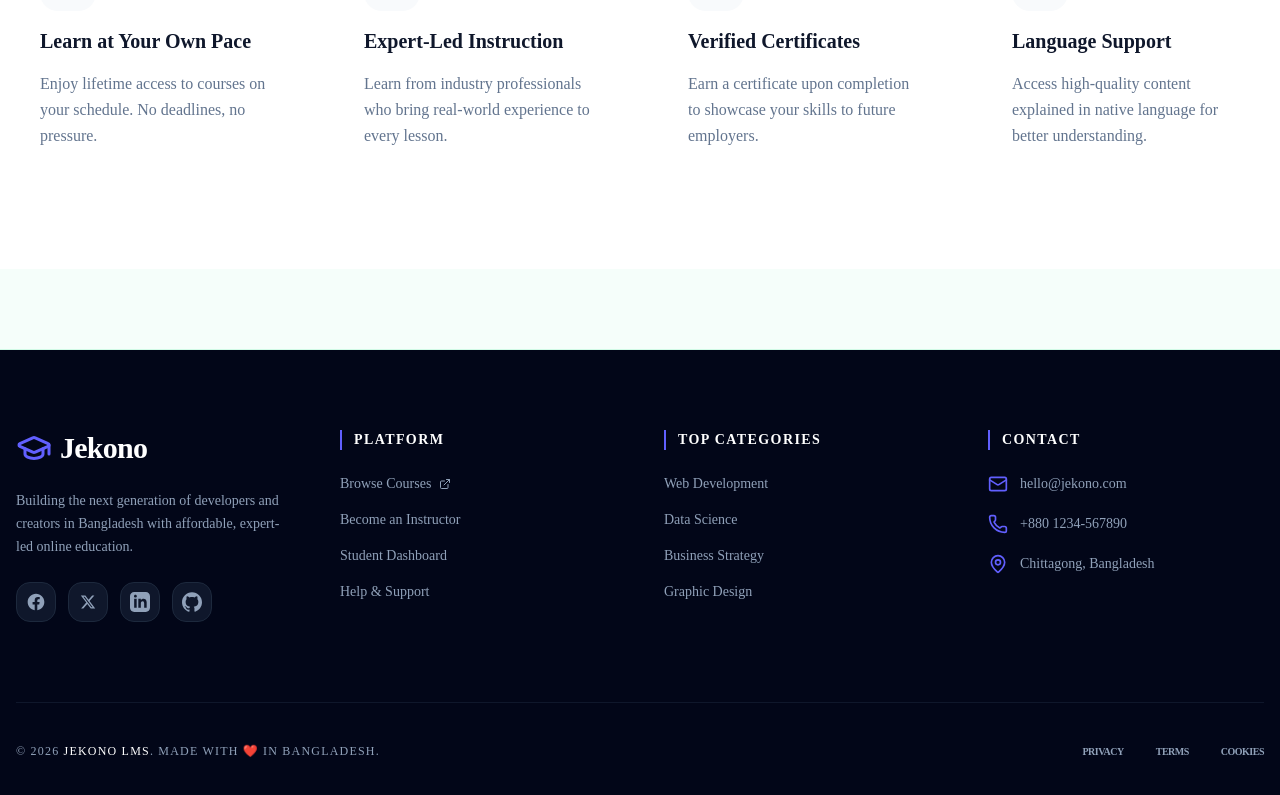
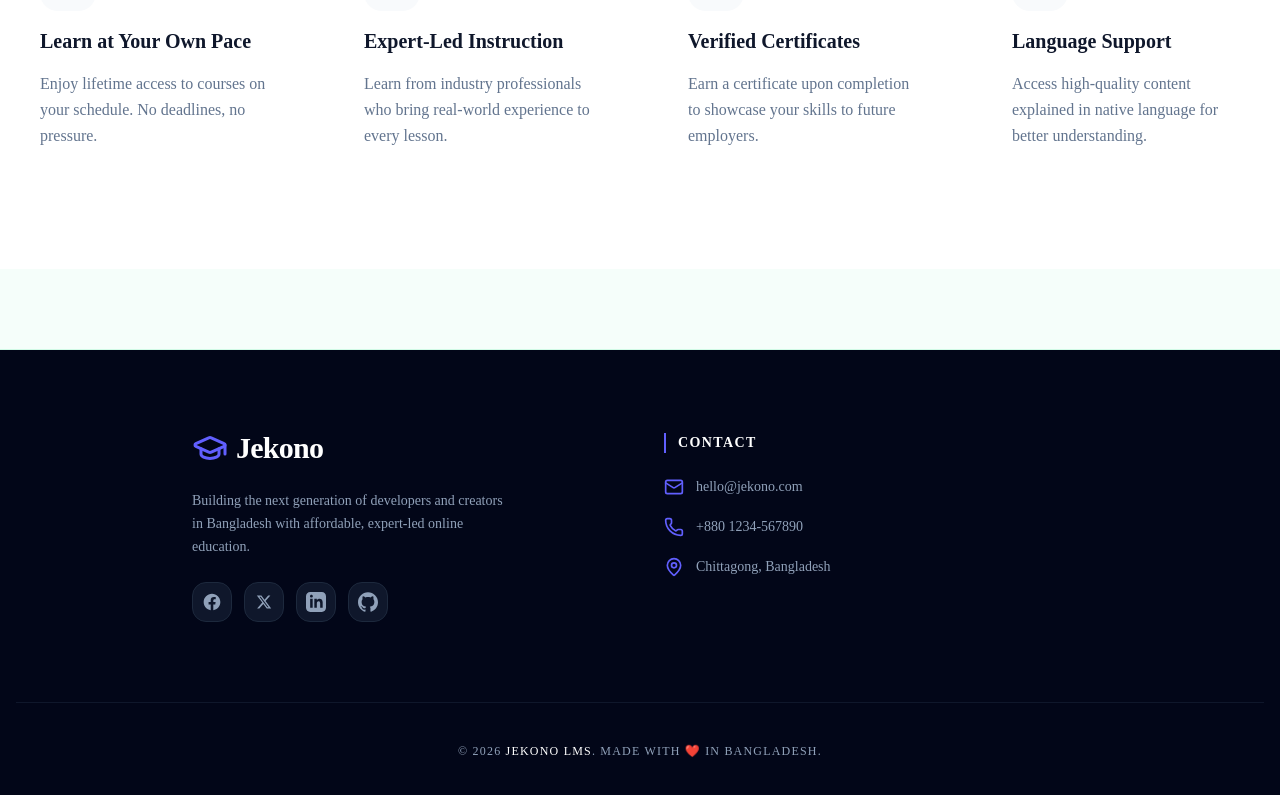
Before and after one commit to nukhaimong/learning_management_system_frontend, a Next.js app: page / in a window 1280 px wide. Shown: the part 1607-2402 px from the top of the page. Built offline with nearby package versions, Linux system fonts and the light colour scheme; no server answers.

Commit message:
remove unnecessary links from footer

```diff
--- a/src/components/layout/footer.tsx
+++ b/src/components/layout/footer.tsx
@@ -30,10 +30,11 @@ export default function Footer() {
   return (
     <footer className="bg-slate-950 text-slate-400 pt-20 pb-10">
       <div className="container mx-auto px-4">
-        {/* Main Footer Grid */}
-        <div className="grid grid-cols-1 md:grid-cols-2 lg:grid-cols-4 gap-12 mb-20">
+        {/* Main Footer Grid - Only Brand and Contact Info */}
+        <div className="grid grid-cols-1 md:grid-cols-2 gap-12 mb-20 max-w-4xl mx-auto">
           {/* Column 1: Brand & Mission */}
-          <div className="space-y-6">
+          <div className="space-y-6 text-center md:text-left">
+            <div className="flex justify-center md:justify-start">
               <Link
                 href="/"
                 className="flex items-center gap-2 text-white font-bold text-3xl tracking-tight"
@@ -41,11 +42,12 @@ export default function Footer() {
                 <GraduationCap className="h-9 w-9 text-indigo-500" />
                 <span>Jekono</span>
               </Link>
-            <p className="text-sm leading-relaxed max-w-xs">
+            </div>
+            <p className="text-sm leading-relaxed max-w-xs mx-auto md:mx-0">
               Building the next generation of developers and creators in
               Bangladesh with affordable, expert-led online education.
             </p>
-            <div className="flex items-center gap-3">
+            <div className="flex items-center gap-3 justify-center md:justify-start">
               <Link
                 href="#"
                 className="w-10 h-10 flex items-center justify-center rounded-xl bg-slate-900 border border-slate-800 hover:bg-blue-600 hover:text-white hover:border-blue-500 transition-all"
@@ -73,103 +75,21 @@ export default function Footer() {
             </div>
           </div>
 
-          {/* Column 2: Platform Links */}
-          <div className="space-y-6">
-            <h4 className="text-white font-bold text-sm uppercase tracking-widest border-l-2 border-indigo-500 pl-3">
-              Platform
-            </h4>
-            <ul className="space-y-4 text-sm font-medium">
-              <li>
-                <Link
-                  href="/explore"
-                  className="hover:text-indigo-400 transition-colors flex items-center gap-2"
-                >
-                  Browse Courses <ExternalLink className="w-3 h-3" />
-                </Link>
-              </li>
-              <li>
-                <Link
-                  href="/signup"
-                  className="hover:text-indigo-400 transition-colors"
-                >
-                  Become an Instructor
-                </Link>
-              </li>
-              <li>
-                <Link
-                  href="/dashboard"
-                  className="hover:text-indigo-400 transition-colors"
-                >
-                  Student Dashboard
-                </Link>
-              </li>
-              <li>
-                <Link
-                  href="/faq"
-                  className="hover:text-indigo-400 transition-colors"
-                >
-                  Help & Support
-                </Link>
-              </li>
-            </ul>
-          </div>
-
-          {/* Column 3: Top Categories */}
-          <div className="space-y-6">
-            <h4 className="text-white font-bold text-sm uppercase tracking-widest border-l-2 border-indigo-500 pl-3">
-              Top Categories
-            </h4>
-            <ul className="space-y-4 text-sm font-medium">
-              <li>
-                <Link
-                  href="/explore?category=web-development"
-                  className="hover:text-indigo-400 transition-colors"
-                >
-                  Web Development
-                </Link>
-              </li>
-              <li>
-                <Link
-                  href="/explore?category=data-science"
-                  className="hover:text-indigo-400 transition-colors"
-                >
-                  Data Science
-                </Link>
-              </li>
-              <li>
-                <Link
-                  href="/explore?category=business"
-                  className="hover:text-indigo-400 transition-colors"
-                >
-                  Business Strategy
-                </Link>
-              </li>
-              <li>
-                <Link
-                  href="/explore?category=design"
-                  className="hover:text-indigo-400 transition-colors"
-                >
-                  Graphic Design
-                </Link>
-              </li>
-            </ul>
-          </div>
-
-          {/* Column 4: Contact Details */}
-          <div className="space-y-6">
-            <h4 className="text-white font-bold text-sm uppercase tracking-widest border-l-2 border-indigo-500 pl-3">
+          {/* Column 2: Contact Details Only */}
+          <div className="space-y-6 text-center md:text-left">
+            <h4 className="text-white font-bold text-sm uppercase tracking-widest border-l-2 border-indigo-500 pl-3 inline-block md:inline-block">
               Contact
             </h4>
             <ul className="space-y-5 text-sm">
-              <li className="flex items-start gap-3">
+              <li className="flex items-center gap-3 justify-center md:justify-start">
                 <Mail className="w-5 h-5 text-indigo-500 shrink-0" />
                 <span className="break-all">hello@jekono.com</span>
               </li>
-              <li className="flex items-start gap-3">
+              <li className="flex items-center gap-3 justify-center md:justify-start">
                 <Phone className="w-5 h-5 text-indigo-500 shrink-0" />
                 <span>+880 1234-567890</span>
               </li>
-              <li className="flex items-start gap-3">
+              <li className="flex items-center gap-3 justify-center md:justify-start">
                 <MapPin className="w-5 h-5 text-indigo-500 shrink-0" />
                 <span>Chittagong, Bangladesh</span>
               </li>
@@ -177,29 +97,12 @@ export default function Footer() {
           </div>
         </div>
 
-        {/* Bottom Section */}
-        <div className="pt-10 border-t border-slate-900 flex flex-col md:flex-row justify-between items-center gap-6">
+        {/* Bottom Section - Just copyright */}
+        <div className="pt-10 border-t border-slate-900 text-center">
           <p className="text-xs font-medium uppercase tracking-widest">
             © {currentYear} <span className="text-white">Jekono LMS</span>. Made
             with ❤️ in Bangladesh.
           </p>
-          <div className="flex gap-8 text-[10px] font-bold uppercase tracking-tighter">
-            <Link
-              href="/privacy"
-              className="hover:text-white transition-colors"
-            >
-              Privacy
-            </Link>
-            <Link href="/terms" className="hover:text-white transition-colors">
-              Terms
-            </Link>
-            <Link
-              href="/cookies"
-              className="hover:text-white transition-colors"
-            >
-              Cookies
-            </Link>
-          </div>
         </div>
       </div>
     </footer>
```
Lines whose indentation alone changed are shown as unchanged.
